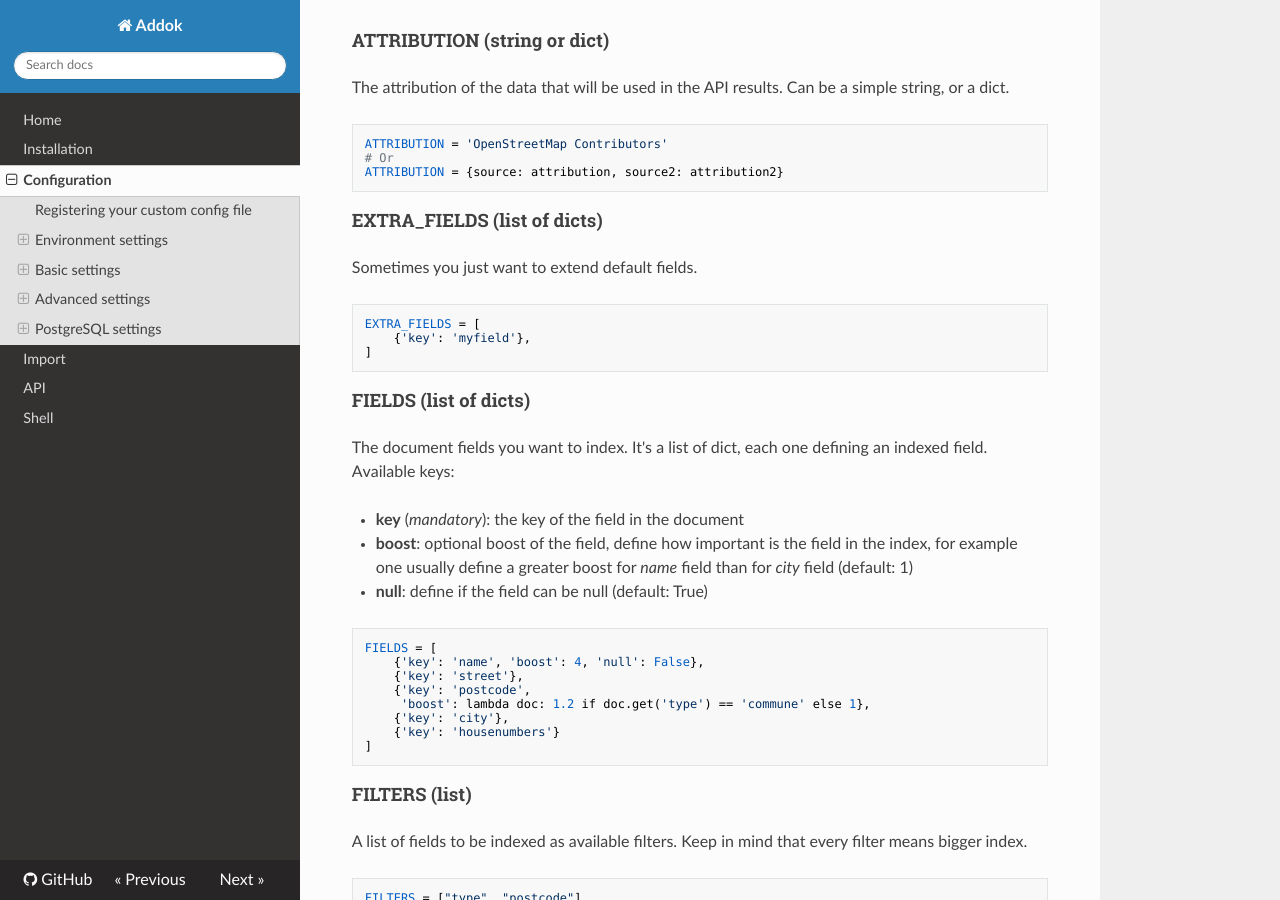
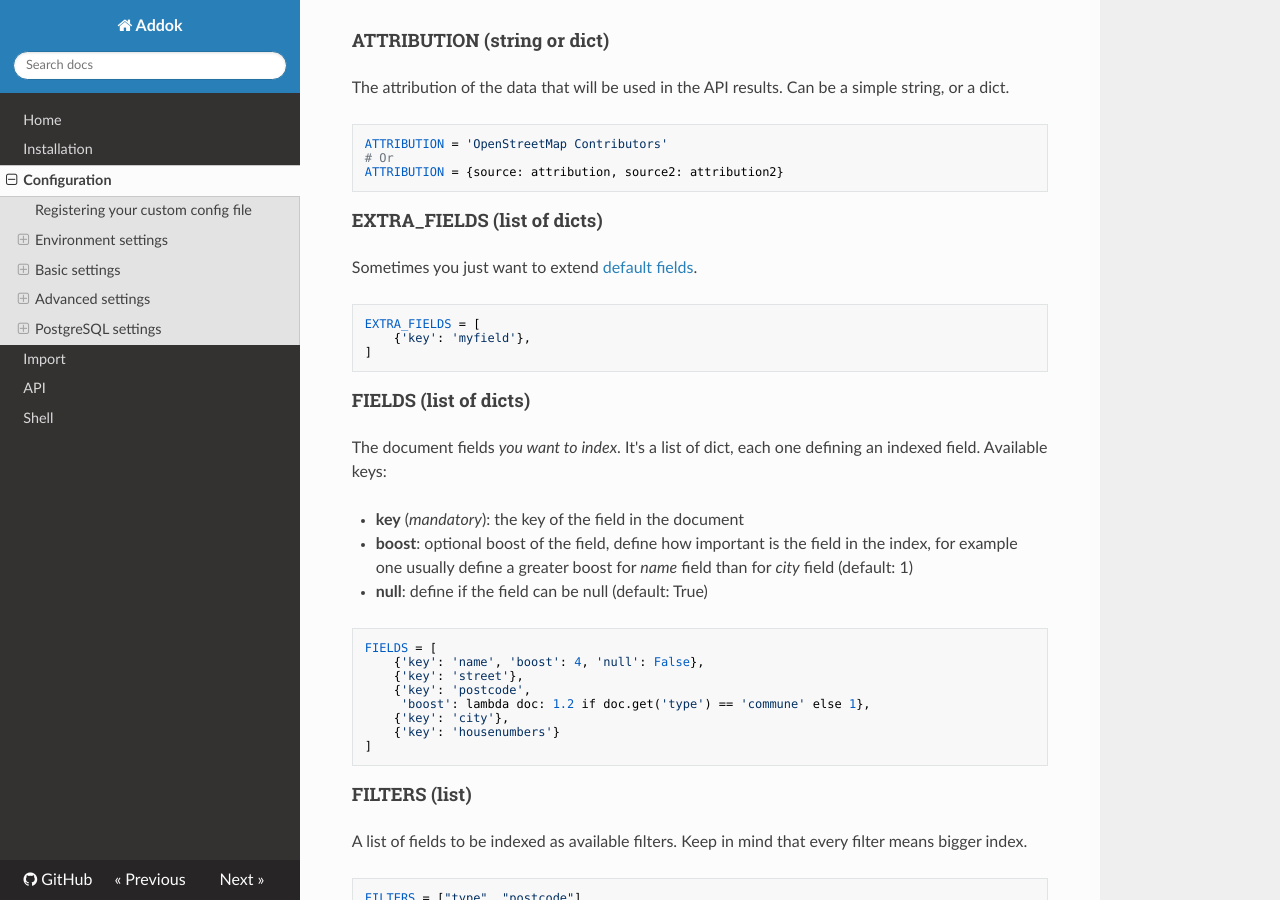
Before and after one commit to addok/addok, an MkDocs documentation site: the page built from docs/config.md, in a window 1280 px wide and 900 px high, scrolled down 1053 px. Built offline with MkDocs 1.6.1, drawn with Linux system fonts in a browser that asks for light colours; nearby versions of some CDN libraries; old or Windows-style settings are respelled for this version of MkDocs; part of the change alters nothing that is shown.

```diff
--- a/docs/config.md
+++ b/docs/config.md
@@ -49,14 +49,14 @@ simple string, or a dict.
     ATTRIBUTION = {source: attribution, source2: attribution2}
 
 #### EXTRA_FIELDS (list of dicts)
-Sometimes you just want to extend default fields.
+Sometimes you just want to extend [default fields](#fields-list-of-dicts).
 
     EXTRA_FIELDS = [
         {'key': 'myfield'},
     ]
 
 #### FIELDS (list of dicts)
-The document fields you want to index. It's a list of dict, each one defining
+The document fields *you want to index*. It's a list of dict, each one defining
 an indexed field. Available keys:
 
 - **key** (*mandatory*): the key of the field in the document
```
